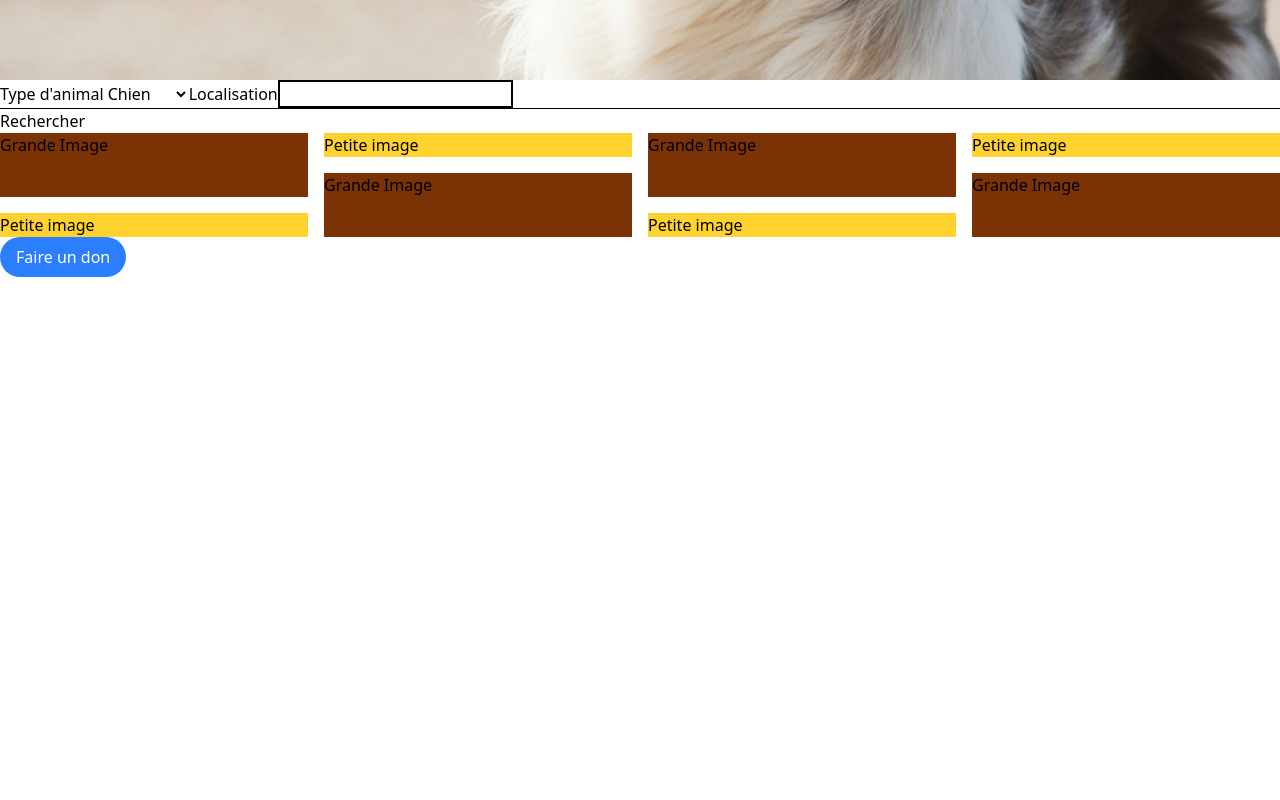
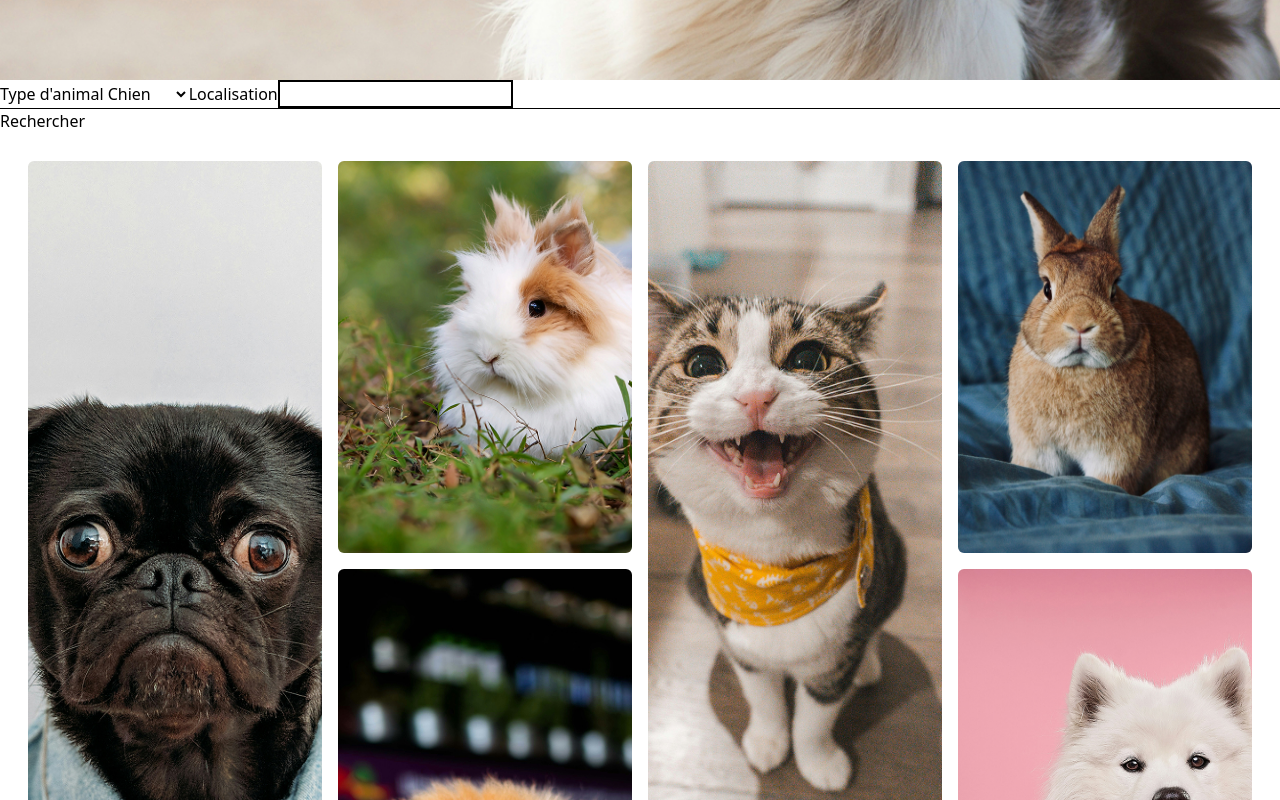
Before and after one commit to LucieSng/petadopte, a React (Vite) app: page /#/ in a window 1280 px wide. Shown: the part 720-1520 px from the top of the page. Before the commit the page ends 997 px from the top, so only its background shows below. Built offline with nearby package versions, Linux system fonts and the light colour scheme.

Commit message:
feat : add image to code + border style

```diff
--- a/src/components/ImageGallery.tsx
+++ b/src/components/ImageGallery.tsx
@@ -4,44 +4,54 @@
 // 3 lignes et 4 colonnes
 export default function ImageGallery() {
   return (
-    <div id="tableau entier" className=" grid grid-cols-4 grid-rows-3 gap-4  ">
-      <div id="Grande Image 1 - Boulldog" className=" bg-amber-900 row-span-2 ">
-        Grande Image
-      </div>
-      <div id="Petite image 1 - Hamster herbe" className="bg-amber-300">
-        Petite image
-      </div>
+    <div
+      id="tableau entier"
+      className=" grid grid-cols-4 grid-rows-3 gap-4 p-3 m-4"
+    >
+      <div
+        id=" 1 - Boulldog"
+        className="row-span-2 h-screen bg-cover bg-center rounded-md "
+        style={{ backgroundImage: "url('/GrandeImage1.jpg')" }}
+      ></div>
+      <div
+        id="Petite image 1 - Hamster herbe"
+        className="bg-cover bg-center rounded-md "
+        style={{ backgroundImage: "url('/PetiteImage1.jpg')" }}
+      ></div>
 
       <div
-        id="Grande Image 2 - Chat bandana jaune"
-        className=" bg-amber-900 row-span-2 "
-      >
-        Grande Image
-      </div>
-      <div id="Petite image 2 - Lapin" className="bg-amber-300">
-        Petite image
-      </div>
+        id=" 2 - Chat bandana jaune"
+        className="row-span-2 h-screen bg-cover bg-center rounded-md "
+        style={{ backgroundImage: "url('/GrandeImage2.jpg')" }}
+      ></div>
+      <div
+        id=" 2 - Lapin"
+        className="bg-cover bg-center rounded-md "
+        style={{ backgroundImage: "url('/PetiteImage2.jpg')" }}
+      ></div>
 
       <div
-        id="Grande Image 3 - Chien lunette"
-        className=" bg-amber-900 row-span-2 "
-      >
-        Grande Image
-      </div>
+        id=" 3 - Chien lunette"
+        className="row-span-2 h-screen bg-cover bg-center rounded-md "
+        style={{ backgroundImage: "url('/GrandeImage3.jpg')" }}
+      ></div>
       <div
-        id="Grande Image 4 - Chien Merlin"
-        className=" bg-amber-900 row-span-2 "
-      >
-        Grande Image
-      </div>
+        id=" 4 - Chien Merlin"
+        className="row-span-2 h-screen bg-cover bg-center rounded-md "
+        style={{ backgroundImage: "url('/GrandeImage4.jpg')" }}
+      ></div>
 
-      <div id="Petite image 3 - Chat noir et blanc" className="bg-amber-300">
-        Petite image
-      </div>
+      <div
+        id=" 3 - Chat noir et blanc"
+        className="bg-cover bg-center rounded-md "
+        style={{ backgroundImage: "url('/PetiteImage3.jpg')" }}
+      ></div>
 
-      <div id="Petite image 4 - Hamster pas herbe" className="bg-amber-300">
-        Petite image
-      </div>
+      <div
+        id=" 4 - Hamster pas herbe"
+        className="bg-cover bg-center rounded-md "
+        style={{ backgroundImage: "url('/PetiteImage4.jpg')" }}
+      ></div>
     </div>
   );
 }
```
